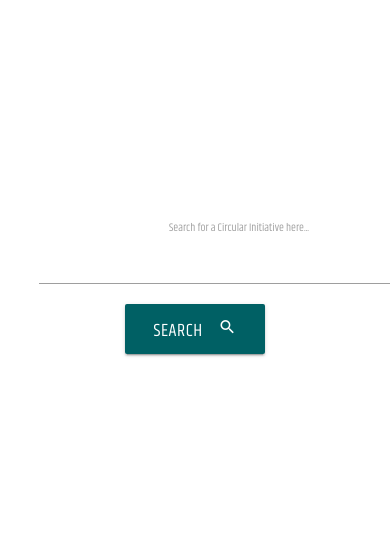
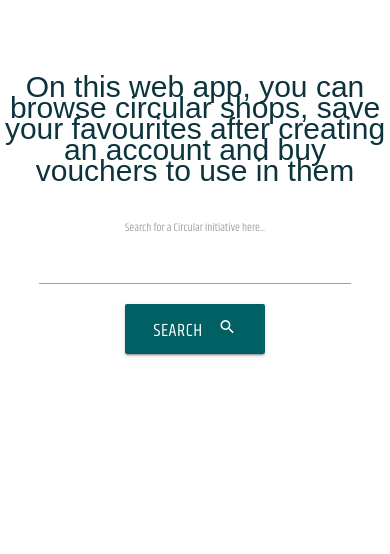
Before and after one commit to circeco/circeco_django, a Django app: page / in a window 390 px wide; the page is wider, and only the part inside the window is pictured. Shown: the part 2920-3474 px from the top of that part. Run offline with Django 3.2, Linux system fonts and the light colour scheme; some libraries are stand-ins or nearby versions; some web fonts are replaced.

Commit message:
improve mobile view for search box

```diff
--- a/static/css/custom.css
+++ b/static/css/custom.css
@@ -84,7 +84,7 @@ div.alert {
 }
 
 form {
-    margin: 10%;
+    margin: 0 30% 20%;
 }
 
 #author {
--- a/static/css/index.css
+++ b/static/css/index.css
@@ -162,7 +162,7 @@
 }
 
 #searchTerm {
-    width: 400px;
+    max-width: 400px;
     margin: 0;
 }
 
@@ -185,6 +185,7 @@
     #author p {font-size: 8px}
     .payment-form {margin: 5%}
     .voucher {margin: 5%}
+    form {margin: 0 10% 10%}
 }
 
 @media screen and (max-width: 900px){
--- a/templates/index.html
+++ b/templates/index.html
@@ -89,10 +89,10 @@
 </section>
 
 <section>
+    <div class="row text-center center-align" id="search-box">
     <div id="subtitle">
         <p>On this web app, you can browse circular shops, save your favourites after creating an account and buy vouchers to use in them</p>
     </div>
-    <div class="row text-center center-align" id="search-box">
     <!--Search input-->
         <form action="{% url 'search' %}" method="POST">
             {% csrf_token %}
```
